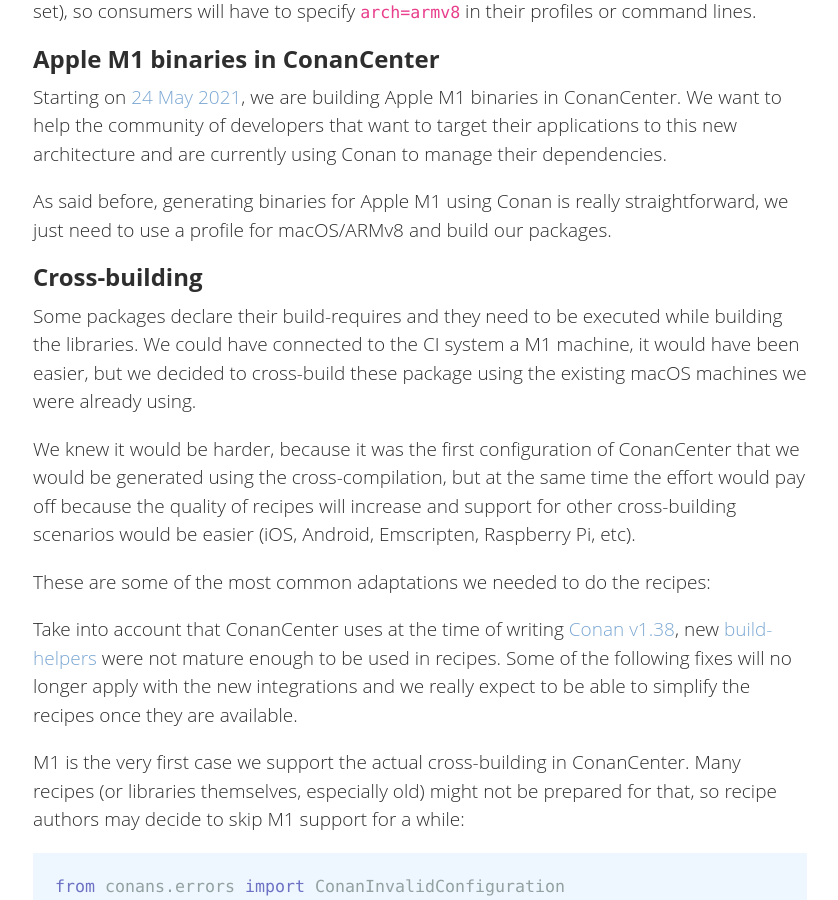
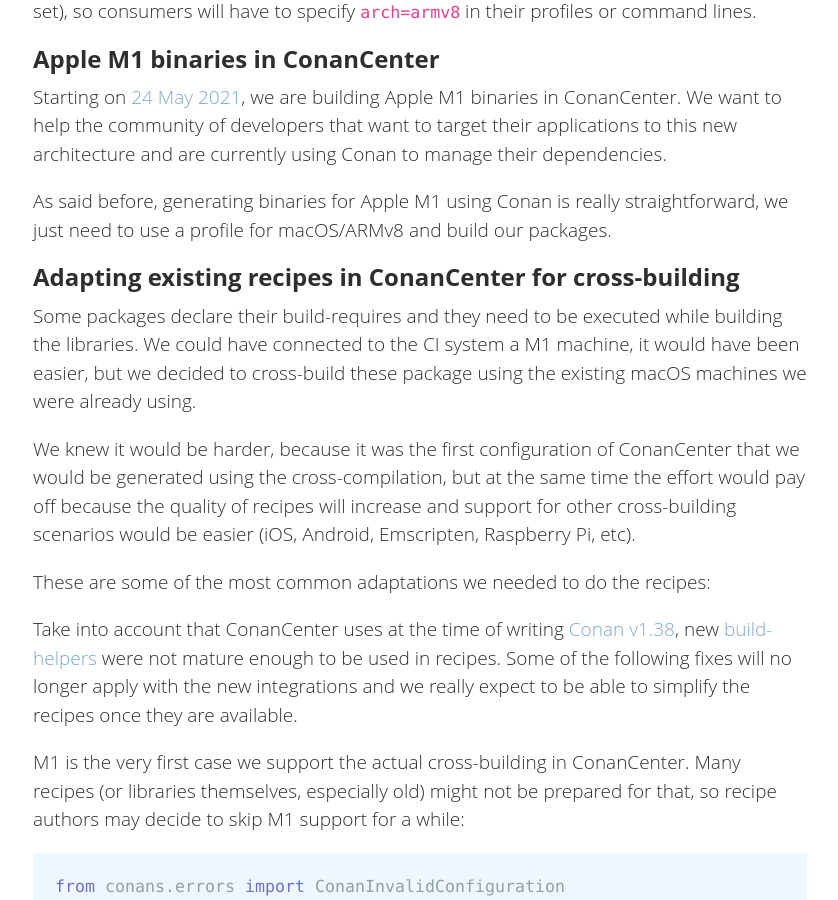
Before and after one commit to conan-io/conan-io.github.io, a Jekyll site: the page built from _posts/2021-09-06-m1.markdown, in a window 1280 px wide and 900 px high, scrolled down 1632 px. Shown: the whole window, without its empty margins (19-857 px from the left). Built offline with Jekyll 4.4.1, drawn with Linux system fonts in a browser that asks for light colours; comment, search, counter and statistics services are not loaded.

Commit message:
Update _posts/2021-09-06-m1.markdown

```diff
--- a/_posts/2021-09-06-m1.markdown
+++ b/_posts/2021-09-06-m1.markdown
@@ -60,7 +60,7 @@ Starting on [24 May 2021](https://github.com/conan-io/conan-center-index/blob/ma
 As said before, generating binaries for Apple M1 using Conan is really straightforward, we
  just need to use a profile for macOS/ARMv8 and build our packages.
 
-## Cross-building
+## Adapting existing recipes in ConanCenter for cross-building
 
 Some packages declare their build-requires and they need to be executed while
  building the libraries. We could have connected to the CI system a M1 machine,
```
